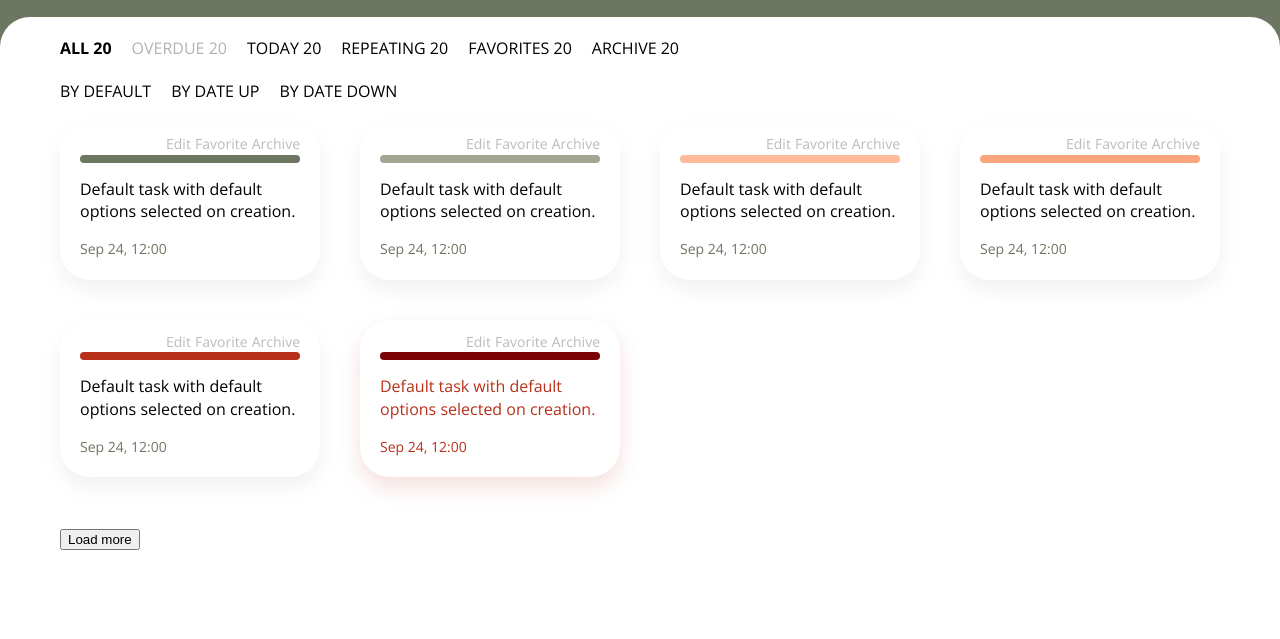
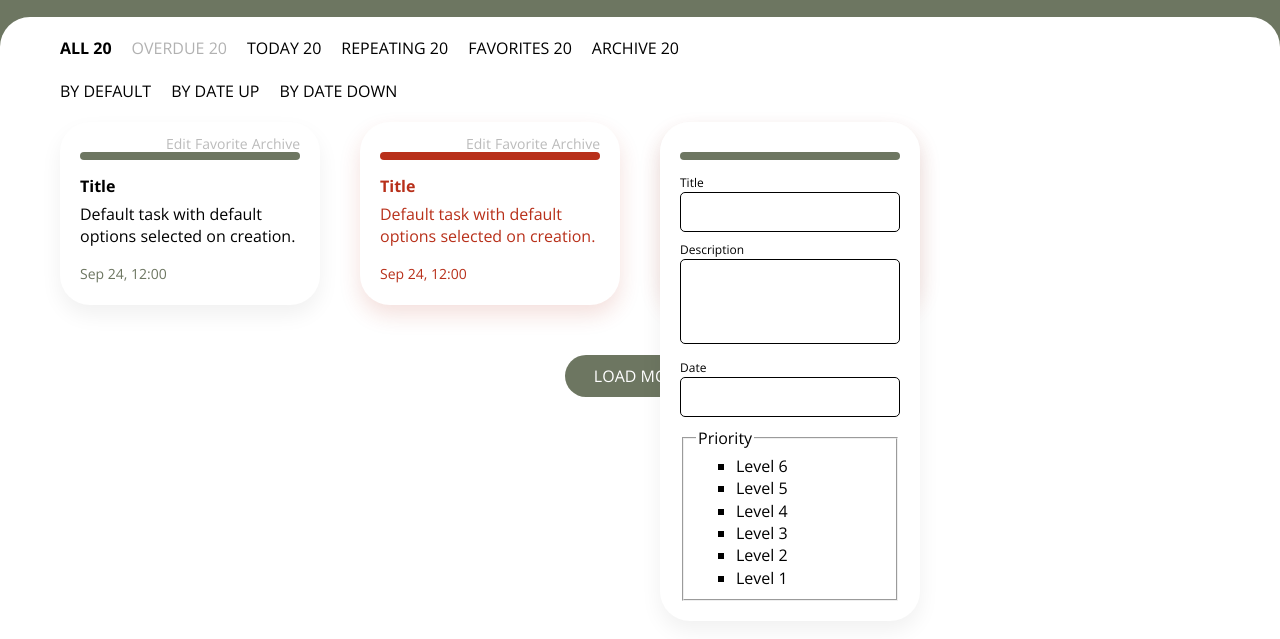
Before and after one commit to Yoona8/task-manager, a website: page src/index.html in a window 1280 px wide. Shown: the part 45-684 px from the top of the page. Drawn offline with nearby package versions, Linux system fonts and the light colour scheme.

Commit message:
Add task edit form and styles

```diff
--- a/src/index.html
+++ b/src/index.html
@@ -62,92 +62,141 @@
           </li>
         </ul>
         <ul class="main__tasks tasks">
-          <li class="tasks__task task task--lowest">
+          <li class="tasks__task">
+            <article class="task task--lowest">
               <div class="task__controls">
                 <button class="task__control">Edit</button>
                 <button class="task__control">Favorite</button>
                 <button class="task__control">Archive</button>
               </div>
               <p class="task__priority" aria-label="Lowest priority"></p>
+              <h2 class="task__title">Title</h2>
               <p class="task__description">
                 Default task with default options selected on creation.
               </p>
               <time class="task__deadline" datetime="2020-09-24T12:00">
                 Sep 24, 12:00
               </time>
+            </article>
           </li>
-          <li class="tasks__task task task--low">
+          <li class="tasks__task">
+            <article class="task task--lowest task--overdue">
               <div class="task__controls">
                 <button class="task__control">Edit</button>
                 <button class="task__control">Favorite</button>
                 <button class="task__control">Archive</button>
               </div>
               <p class="task__priority" aria-label="Lowest priority"></p>
+              <h2 class="task__title">Title</h2>
               <p class="task__description">
                 Default task with default options selected on creation.
               </p>
               <time class="task__deadline" datetime="2020-09-24T12:00">
                 Sep 24, 12:00
               </time>
+            </article>
           </li>
-          <li class="tasks__task task task--normal">
+          <li class="tasks__task">
+            <article class="task task--lowest task--overdue">
               <div class="task__controls">
                 <button class="task__control">Edit</button>
                 <button class="task__control">Favorite</button>
                 <button class="task__control">Archive</button>
               </div>
               <p class="task__priority" aria-label="Lowest priority"></p>
+              <h2 class="task__title">Title</h2>
               <p class="task__description">
                 Default task with default options selected on creation.
               </p>
               <time class="task__deadline" datetime="2020-09-24T12:00">
                 Sep 24, 12:00
               </time>
+            </article>
+            <article class="task task--edit task--lowest">
+              <form class="task__form" action="#" id="task-1">
+                <p class="task__priority" aria-label="Lowest priority"></p>
+                <ul class="task__fields">
+                  <li class="input">
+                    <label for="task-1-title">Title</label>
+                    <input name="task-1-title" id="task-1-title" type="text">
                   </li>
-          <li class="tasks__task task task--slightly-high">
-            <div class="task__controls">
-              <button class="task__control">Edit</button>
-              <button class="task__control">Favorite</button>
-              <button class="task__control">Archive</button>
-            </div>
-            <p class="task__priority" aria-label="Lowest priority"></p>
-            <p class="task__description">
-              Default task with default options selected on creation.
-            </p>
-            <time class="task__deadline" datetime="2020-09-24T12:00">
-              Sep 24, 12:00
-            </time>
+                  <li class="input">
+                    <label for="task-1-description">Description</label>
+                    <textarea
+                      name="task-1-description"
+                      id="task-1-description"
+                      rows="3"
+                    ></textarea>
                   </li>
-          <li class="tasks__task task task--high">
-            <div class="task__controls">
-              <button class="task__control">Edit</button>
-              <button class="task__control">Favorite</button>
-              <button class="task__control">Archive</button>
-            </div>
-            <p class="task__priority" aria-label="Lowest priority"></p>
-            <p class="task__description">
-              Default task with default options selected on creation.
-            </p>
-            <time class="task__deadline" datetime="2020-09-24T12:00">
-              Sep 24, 12:00
-            </time>
+                  <li class="input input--date">
+                    <label for="task-1-date">Date</label>
+                    <input name="task-1-date" id="task-1-date" type="text">
                   </li>
-          <li class="tasks__task task task--highest task--overdue">
-            <div class="task__controls">
-              <button class="task__control">Edit</button>
-              <button class="task__control">Favorite</button>
-              <button class="task__control">Archive</button>
-            </div>
-            <p class="task__priority" aria-label="Lowest priority"></p>
-            <p class="task__description">
-              Default task with default options selected on creation.
-            </p>
-            <time class="task__deadline" datetime="2020-09-24T12:00">
-              Sep 24, 12:00
-            </time>
+                  <li>
+                    <fieldset class="radio-buttons">
+                      <legend class="radio-buttons__title">
+                        Priority
+                      </legend>
+                      <ul class="radio-buttons__list radio">
+                        <li class="radio radio--lowest">
+                          <input
+                            class="visually-hidden"
+                            name="task-1-priority"
+                            id="task-1-priority-6"
+                          >
+                          <label for="task-1-priority-6">Level 6</label>
+                        </li>
+                        <li class="radio radio--low">
+                          <input
+                            class="visually-hidden"
+                            name="task-1-priority"
+                            id="task-1-priority-5"
+                          >
+                          <label for="task-1-priority-5">Level 5</label>
+                        </li>
+                        <li class="radio radio--normal">
+                          <input
+                            class="visually-hidden"
+                            name="task-1-priority"
+                            id="task-1-priority-4"
+                          >
+                          <label for="task-1-priority-4">Level 4</label>
+                        </li>
+                        <li class="radio radio--slightly-high">
+                          <input
+                            class="visually-hidden"
+                            name="task-1-priority"
+                            id="task-1-priority-3"
+                          >
+                          <label for="task-1-priority-3">Level 3</label>
+                        </li>
+                        <li class="radio radio--high">
+                          <input
+                            class="visually-hidden"
+                            name="task-1-priority"
+                            id="task-1-priority-2"
+                          >
+                          <label for="task-1-priority-2">Level 2</label>
+                        </li>
+                        <li class="radio radio--highest">
+                          <input
+                            class="visually-hidden"
+                            name="task-1-priority"
+                            id="task-1-priority-1"
+                          >
+                          <label for="task-1-priority-1">Level 1</label>
                         </li>
                       </ul>
+                    </fieldset>
+                  </li>
+                </ul>
+              </form>
+            </article>
+          </li>
+        </ul>
+        <p class="board__load-more">
           <button class="button" type="button">Load more</button>
+        </p>
       </section>
     </div>
   </main>
--- /dev/null
+++ b/src/styles/blocks/board.css
@@ -0,0 +1,4 @@
+.board__load-more {
+  margin: 0;
+  text-align: center;
+}
--- /dev/null
+++ b/src/styles/blocks/button.css
@@ -0,0 +1,26 @@
+.button {
+  display: inline-block;
+  vertical-align: middle;
+  min-width: 150px;
+  margin: 0;
+  padding: 10px 20px;
+  font: inherit;
+  color: var(--basic-white);
+  text-align: center;
+  text-transform: uppercase;
+  background-color: var(--dark-green);
+  border: 0;
+  border-radius: var(--border-radius-large);
+}
+
+.button:not(:disabled) {
+  cursor: pointer;
+}
+
+.button:not(:disabled):hover {
+  background-color: var(--mild-green);
+}
+
+.button:disabled {
+  background-color: var(--neutral-gray);
+}
--- /dev/null
+++ b/src/styles/blocks/input.css
@@ -0,0 +1,31 @@
+.input {
+  margin-bottom: 10px;
+}
+
+.input label {
+  display: block;
+  font-size: 12px;
+}
+
+.input input,
+.input textarea {
+  width: 100%;
+  padding: 8px 15px;
+  font: inherit;
+  border: 1px solid var(--basic-black);
+  border-radius: var(--border-radius-small);
+  box-sizing: border-box;
+  transition: var(--transition);
+  outline: none;
+}
+
+.input input:focus,
+.input textarea:focus,
+.input input:hover,
+.input textarea:hover {
+  border-color: var(--mild-green);
+}
+
+.input textarea {
+  resize: none;
+}
--- a/src/styles/blocks/task.css
+++ b/src/styles/blocks/task.css
@@ -1,7 +1,17 @@
 .task {
   padding: 10px 20px 20px;
+  color: var(--basic-black);
+  background-color: var(--basic-white);
   border-radius: var(--border-radius-large);
   box-shadow: 0 10px 21px rgba(0, 0, 0, 0.06);
+}
+
+.task--edit {
+  position: absolute;
+  top: 0;
+  width: 100%;
+  padding-top: 30px;
+  box-sizing: border-box;
 }
 
 .task--overdue {
@@ -10,6 +20,7 @@
 }
 
 .task__controls {
+  height: 20px;
   text-align: right;
 }
 
@@ -32,7 +43,7 @@
 .task__priority {
   width: 100%;
   height: 8px;
-  margin: 0;
+  margin: 0 0 15px;
   border-radius: var(--border-radius-large);
 }
 
@@ -52,7 +63,8 @@
   background-color: var(--dark-orange);
 }
 
-.task--high .task__priority {
+.task--high .task__priority,
+.task--overdue .task__priority {
   background-color: var(--mild-red);
 }
 
@@ -60,8 +72,15 @@
   background-color: var(--dark-red);
 }
 
+.task__title {
+  margin: 0 0 5px;
+  font: inherit;
+  font-weight: 700;
+}
+
 .task__description {
-  margin: 15px 0;
+  font: inherit;
+  margin: 0 0 15px;
 }
 
 .task__deadline {
@@ -72,3 +91,9 @@
 .task--overdue .task__deadline {
   color: var(--mild-red);
 }
+
+.task__fields {
+  margin: 0;
+  padding: 0;
+  list-style: none;
+}
--- a/src/styles/blocks/tasks.css
+++ b/src/styles/blocks/tasks.css
@@ -6,3 +6,7 @@
   padding: 0;
   list-style: none;
 }
+
+.tasks__task {
+  position: relative;
+}
--- a/src/styles/settings/setting.css
+++ b/src/styles/settings/setting.css
@@ -9,6 +9,7 @@
   --dark-red: #7B0207;
   --mild-red: #B8301A;
   --border-radius-large: 30px;
+  --border-radius-small: 5px;
   --transition: 0.2s;
 }
 
--- a/src/styles/style.css
+++ b/src/styles/style.css
@@ -1,5 +1,7 @@
 @import "settings/setting.css";
 @import "blocks/menu.css";
+@import "blocks/input.css";
+@import "blocks/button.css";
 @import "blocks/task.css";
 @import "blocks/tasks.css";
 @import "blocks/sorting.css";
@@ -8,3 +10,4 @@
 @import "blocks/header.css";
 @import "blocks/logo.css";
 @import "blocks/user-menu.css";
+@import "blocks/board.css";
```
Lines whose indentation alone changed are shown as unchanged.
